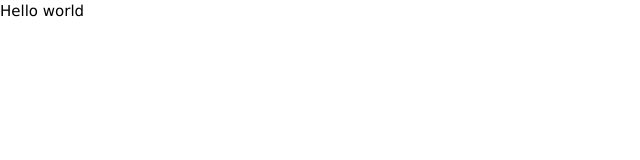
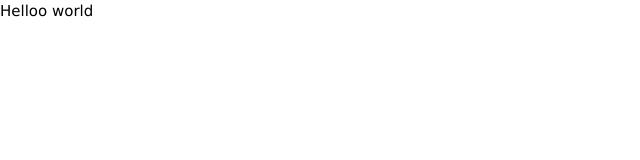
Before and after one commit to mishelsikder/mishelsikder.github.io, a plain HTML site: page index.html in a window 1280 px wide. Shown: the full height of the page, 0-640 px from the left. Drawn offline with nearby package versions, Linux system fonts and the light colour scheme.

Commit message:
add html

```diff
--- a/index.html
+++ b/index.html
@@ -5,7 +5,7 @@
 <link rel="stylesheet" href="https://www.w3schools.com/w3css/3/w3.css">
 <body>
 
-Hello world
+Helloo world
 
 
 </body>
```
Also changed, not shown: 1 other file.
